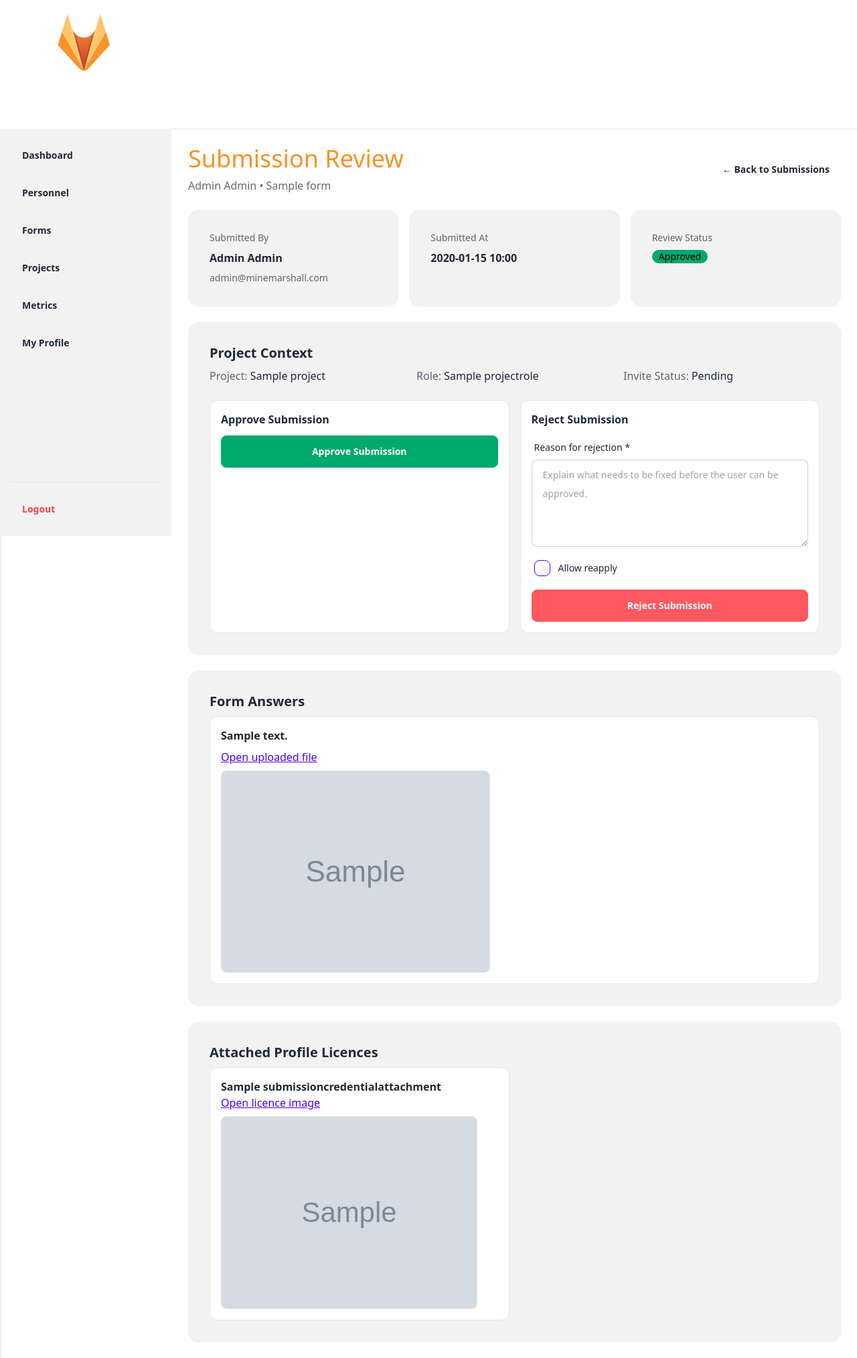
After one commit to lkemp7/MineMarshall, a Django app: page /dashboard/submissions/1/ in a window 1280 px wide. The commit adds this page. Shown: the whole page at 67% size. Run offline with Django 5.2, Linux system fonts and the light colour scheme; a user stored in the database is signed in; data comes from the database, SQL or seed files in the repository; tables that the repository leaves empty hold one stand-in row (values such as "Sample post"); grey boxes marked "Sample" are stand-in pictures; some libraries are stand-ins or nearby versions.

Commit message:
Update submission review workflow and metrics view

```diff
--- a/dashboard/models.py
+++ b/dashboard/models.py
@@ -257,6 +257,8 @@ class ProjectInvite(models.Model):
         related_name="project_invites_reviewed",
     )
     reviewed_at = models.DateTimeField(null=True, blank=True)
+    rejection_reason = models.TextField(blank=True)
+    allow_reapply = models.BooleanField(default=False)
     invited_at = models.DateTimeField(auto_now_add=True)
     viewed_at = models.DateTimeField(null=True, blank=True)
     completed_at = models.DateTimeField(null=True, blank=True)
--- /dev/null
+++ b/dashboard/templates/submission_detail.html
@@ -0,0 +1,159 @@
+{% extends "base.html" %}
+
+{% block content %}
+<div class="max-w-5xl mx-auto space-y-6">
+  <div class="flex items-center justify-between">
+    <div>
+      <h1 class="text-4xl text-[#F79327]">Submission Review</h1>
+      <p class="opacity-70 mt-2">
+        {{ submission.user.first_name }} {{ submission.user.last_name }} • {{ submission.form.title }}
+      </p>
+    </div>
+    {% if linked_invite %}
+      <a href="{% url 'project_submissions' linked_invite.project.id %}" class="btn btn-ghost">← Back to Submissions</a>
+    {% else %}
+      <a href="{% url 'dashboard' %}" class="btn btn-ghost">← Back</a>
+    {% endif %}
+  </div>
+
+  <div class="grid grid-cols-1 md:grid-cols-3 gap-4">
+    <div class="card bg-base-200 shadow-sm">
+      <div class="card-body">
+        <div class="text-sm opacity-70">Submitted By</div>
+        <div class="font-semibold">{{ submission.user.first_name }} {{ submission.user.last_name }}</div>
+        <div class="text-sm opacity-70">{{ submission.user.email }}</div>
+      </div>
+    </div>
+
+    <div class="card bg-base-200 shadow-sm">
+      <div class="card-body">
+        <div class="text-sm opacity-70">Submitted At</div>
+        <div class="font-semibold">{{ submission.submitted_at|date:"Y-m-d H:i" }}</div>
+      </div>
+    </div>
+
+    <div class="card bg-base-200 shadow-sm">
+      <div class="card-body">
+        <div class="text-sm opacity-70">Review Status</div>
+        {% if linked_invite %}
+          {% if linked_invite.review_status == 'approved' %}
+            <span class="badge badge-success">Approved</span>
+          {% elif linked_invite.review_status == 'rejected' %}
+            <span class="badge badge-error">Rejected</span>
+          {% else %}
+            <span class="badge badge-warning">Pending Review</span>
+          {% endif %}
+        {% else %}
+          <span class="badge badge-ghost">Unlinked</span>
+        {% endif %}
+      </div>
+    </div>
+  </div>
+
+  {% if linked_invite %}
+  <div class="card bg-base-200 shadow-sm">
+    <div class="card-body">
+      <h2 class="card-title">Project Context</h2>
+      <div class="grid grid-cols-1 md:grid-cols-3 gap-4">
+        <div><span class="opacity-70">Project:</span> {{ linked_invite.project.title }}</div>
+        <div><span class="opacity-70">Role:</span> {{ linked_invite.project_role.title }}</div>
+        <div><span class="opacity-70">Invite Status:</span> {{ linked_invite.get_status_display }}</div>
+      </div>
+
+      {% if linked_invite.review_status == 'rejected' and linked_invite.rejection_reason %}
+        <div class="alert alert-error mt-4">
+          <div>
+            <div class="font-semibold">Previous Rejection Reason</div>
+            <div class="text-sm">{{ linked_invite.rejection_reason }}</div>
+            {% if linked_invite.allow_reapply %}
+              <div class="text-xs mt-1 opacity-80">Reapply was allowed for this user.</div>
+            {% endif %}
+          </div>
+        </div>
+      {% endif %}
+
+      <div class="grid grid-cols-1 lg:grid-cols-2 gap-4 mt-4">
+        <div class="bg-base-100 rounded-xl p-4 border border-base-300">
+          <h3 class="font-semibold mb-3">Approve Submission</h3>
+          <form method="post" action="{% url 'update_project_invite_review_status' linked_invite.id %}">
+            {% csrf_token %}
+            <input type="hidden" name="review_status" value="approved">
+            <input type="hidden" name="next" value="{{ request.path }}">
+            <button type="submit" class="btn btn-success text-white w-full">Approve Submission</button>
+          </form>
+        </div>
+
+        <div class="bg-base-100 rounded-xl p-4 border border-base-300">
+          <h3 class="font-semibold mb-3">Reject Submission</h3>
+          <form method="post" action="{% url 'update_project_invite_review_status' linked_invite.id %}" class="space-y-3">
+            {% csrf_token %}
+            <input type="hidden" name="review_status" value="rejected">
+            <input type="hidden" name="next" value="{{ request.path }}">
+
+            <div class="form-control">
+              <label class="label"><span class="label-text">Reason for rejection *</span></label>
+              <textarea name="rejection_reason" class="textarea textarea-bordered" rows="4" required
+                        placeholder="Explain what needs to be fixed before the user can be approved."></textarea>
+            </div>
+
+            <div class="form-control">
+              <label class="cursor-pointer label justify-start gap-3">
+                <input type="checkbox" name="allow_reapply" class="checkbox checkbox-primary">
+                <span class="label-text">Allow reapply</span>
+              </label>
+            </div>
+
+            <button type="submit" class="btn btn-error text-white w-full">Reject Submission</button>
+          </form>
+        </div>
+      </div>
+    </div>
+  </div>
+{% endif %}
+
+  <div class="card bg-base-200 shadow-sm">
+    <div class="card-body">
+      <h2 class="card-title">Form Answers</h2>
+
+      <div class="space-y-4">
+        {% for answer in answers %}
+          <div class="bg-base-100 rounded-xl p-4 border border-base-300">
+            <div class="font-semibold mb-2">{{ answer.question.question_text }}</div>
+
+            {% if answer.answer_file %}
+              <div class="space-y-2">
+                <a href="{{ answer.answer_file.url }}" target="_blank" class="link link-primary">Open uploaded file</a>
+                <img src="{{ answer.answer_file.url }}" alt="Uploaded answer file" class="max-h-80 rounded-lg border border-base-300" />
+              </div>
+            {% else %}
+              <div class="whitespace-pre-wrap">{{ answer.answer_text|default:"—" }}</div>
+            {% endif %}
+          </div>
+        {% empty %}
+          <div class="opacity-70">No answers found.</div>
+        {% endfor %}
+      </div>
+    </div>
+  </div>
+
+  <div class="card bg-base-200 shadow-sm">
+    <div class="card-body">
+      <h2 class="card-title">Attached Profile Licences</h2>
+
+      {% if submission.attached_credentials.all %}
+        <div class="grid grid-cols-1 md:grid-cols-2 gap-4">
+          {% for cred in submission.attached_credentials.all %}
+            <div class="bg-base-100 rounded-xl p-4 border border-base-300 space-y-2">
+              <div class="font-semibold">{{ cred.title }}</div>
+              <a href="{{ cred.image.url }}" target="_blank" class="link link-primary">Open licence image</a>
+              <img src="{{ cred.image.url }}" alt="{{ cred.title }}" class="max-h-72 rounded-lg border border-base-300" />
+            </div>
+          {% endfor %}
+        </div>
+      {% else %}
+        <div class="opacity-70">No attached profile licences.</div>
+      {% endif %}
+    </div>
+  </div>
+</div>
+{% endblock %}
--- a/dashboard/urls.py
+++ b/dashboard/urls.py
@@ -12,6 +12,8 @@ urlpatterns = [
     path('personnel/<int:user_id>/', views.user_profile, name='user_profile'),
     path('metrics/', views.metrics, name='metrics'),
     path('metrics/invite/<int:invite_id>/review/', views.update_project_invite_review_status, name='update_project_invite_review_status'),
+    path('projects/<int:pk>/submissions/', views.project_submissions, name='project_submissions'),
+    path('submissions/<int:submission_id>/', views.view_submission, name='view_submission'),
     path('forms/submit/', views.submit_authorization_form, name='submit_authorization_form'),
     path('personnel/<int:pk>/edit/', views.edit_user_profile, name='edit_user_profile'),
     path('personnel/<int:pk>/delete/', views.delete_user, name='delete_user'),
--- a/dashboard/views.py
+++ b/dashboard/views.py
@@ -361,18 +361,68 @@ def update_project_invite_review_status(request, invite_id):
     )
 
     new_status = request.POST.get("review_status")
+    next_url = (
+        request.POST.get("next")
+        or request.META.get("HTTP_REFERER")
+        or reverse("project_submissions", args=[invite.project_id])
+    )
+
     if new_status not in ["pending_review", "approved", "rejected"]:
         messages.error(request, "Invalid review status.")
-        return redirect(f"{reverse('metrics')}?project={invite.project_id}")
+        return redirect(next_url)
 
-    invite.review_status = new_status
+    if new_status == "approved":
+        invite.review_status = "approved"
+        invite.reviewed_by = request.user
+        invite.reviewed_at = timezone.now()
+        invite.rejection_reason = ""
+        invite.allow_reapply = False
+        invite.save(update_fields=[
+            "review_status",
+            "reviewed_by",
+            "reviewed_at",
+            "rejection_reason",
+            "allow_reapply",
+        ])
+        messages.success(
+            request,
+            f"{invite.user.get_full_name() or invite.user.email} marked as Approved."
+        )
+        return redirect(next_url)
+
+    if new_status == "rejected":
+        rejection_reason = (request.POST.get("rejection_reason") or "").strip()
+        allow_reapply = request.POST.get("allow_reapply") == "on"
+
+        if not rejection_reason:
+            messages.error(request, "A rejection reason is required.")
+            return redirect(next_url)
+
+        invite.review_status = "rejected"
+        invite.reviewed_by = request.user
+        invite.reviewed_at = timezone.now()
+        invite.rejection_reason = rejection_reason
+        invite.allow_reapply = allow_reapply
+        invite.save(update_fields=[
+            "review_status",
+            "reviewed_by",
+            "reviewed_at",
+            "rejection_reason",
+            "allow_reapply",
+        ])
+
+        messages.success(
+            request,
+            f"{invite.user.get_full_name() or invite.user.email} marked as Rejected."
+        )
+        return redirect(next_url)
+
+    invite.review_status = "pending_review"
     invite.reviewed_by = request.user
     invite.reviewed_at = timezone.now()
     invite.save(update_fields=["review_status", "reviewed_by", "reviewed_at"])
-
-    messages.success(request, f"{invite.user.get_full_name() or invite.user.email} marked as {invite.get_review_status_display()}.")
-    return redirect(f"{reverse('metrics')}?project={invite.project_id}")
-
+    messages.success(request, "Review status updated.")
+    return redirect(next_url)
 
 @require_POST
 @login_required
@@ -810,11 +860,6 @@ def update_form(request, pk):
 
     return HttpResponse(status=405)
 
-### Project setup
-
-def _is_admin_or_manager(user):
-    return getattr(user, "role", None) in ["admin", "manager"]
-
 
 @login_required
 def projects_home(request):
@@ -1035,6 +1080,10 @@ def project_invite_form(request, invite_id):
         messages.error(request, "No required form has been configured for this role yet.")
         return redirect("my_projects")
 
+    if invite.review_status == "rejected" and not invite.allow_reapply:
+        messages.error(request, "This submission was rejected and is not currently open for reapplication.")
+        return redirect("my_projects")
+
     if invite.status == "pending":
         invite.status = "viewed"
         invite.viewed_at = timezone.now()
@@ -1078,7 +1127,6 @@ def project_invite_form(request, invite_id):
                     answer_file=uploaded_file if uploaded_file else None,
                 )
 
-            # Automatically attach all additional profile licences to every submission
             additional_credentials = request.user.credentials.filter(required=False, image__isnull=False)
             for cred in additional_credentials:
                 SubmissionCredentialAttachment.objects.create(
@@ -1090,7 +1138,20 @@ def project_invite_form(request, invite_id):
 
             invite.status = "completed"
             invite.completed_at = timezone.now()
-            invite.save(update_fields=["status", "completed_at"])
+            invite.review_status = "pending_review"
+            invite.reviewed_by = None
+            invite.reviewed_at = None
+            invite.rejection_reason = ""
+            invite.allow_reapply = False
+            invite.save(update_fields=[
+                "status",
+                "completed_at",
+                "review_status",
+                "reviewed_by",
+                "reviewed_at",
+                "rejection_reason",
+                "allow_reapply",
+            ])
 
             FormAssignment.objects.filter(form=required_form, user=request.user).update(
                 completed=True,
@@ -1213,3 +1274,110 @@ def onboarding_default_form(request, token):
         "ocr_licence_number": ocr_data.get("licence_number") or "",
     }
     return render(request, "forms/onboarding_default_form.html", context)
+
+@login_required
+def project_submissions(request, pk):
+    if not _is_admin_or_manager(request.user):
+        messages.error(request, "You do not have permission to view project submissions.")
+        return redirect("dashboard")
+
+    project = get_object_or_404(
+        Project.objects.prefetch_related(
+            Prefetch(
+                "roles",
+                queryset=ProjectRole.objects.select_related("required_form")
+            ),
+            Prefetch(
+                "invites",
+                queryset=ProjectInvite.objects.select_related(
+                    "user",
+                    "project_role",
+                    "project_role__required_form",
+                    "reviewed_by",
+                ).prefetch_related("user__credentials")
+            ),
+        ),
+        pk=pk,
+    )
+
+    role_sections = []
+
+    for role in project.roles.all().order_by("title"):
+        role_invites = [invite for invite in project.invites.all() if invite.project_role_id == role.id]
+        rows = []
+
+        for invite in role_invites:
+            required_form = role.required_form
+            latest_submission = None
+
+            if required_form:
+                latest_submission = (
+                    FormSubmission.objects
+                    .filter(form=required_form, user=invite.user)
+                    .order_by("-submitted_at")
+                    .first()
+                )
+
+            derived_status, has_issue, expired_creds = _project_member_status(invite)
+
+            rows.append({
+                "invite": invite,
+                "user": invite.user,
+                "submission": latest_submission,
+                "derived_status": derived_status,
+                "has_compliance_issue": has_issue,
+                "expired_credentials": expired_creds,
+            })
+
+        role_sections.append({
+            "role": role,
+            "rows": rows,
+        })
+
+    return render(
+        request,
+        "project_submissions.html",
+        {
+            "project": project,
+            "role_sections": role_sections,
+        },
+    )
+
+
+@login_required
+def view_submission(request, submission_id):
+    if not _is_admin_or_manager(request.user):
+        messages.error(request, "You do not have permission to view submissions.")
+        return redirect("dashboard")
+
+    submission = get_object_or_404(
+        FormSubmission.objects.select_related("form", "user").prefetch_related(
+            "answers__question",
+            "attached_credentials",
+        ),
+        pk=submission_id,
+    )
+
+    linked_invite = (
+        ProjectInvite.objects.select_related(
+            "project",
+            "project_role",
+            "project_role__required_form",
+            "reviewed_by",
+        )
+        .filter(user=submission.user, project_role__required_form=submission.form)
+        .order_by("-invited_at")
+        .first()
+    )
+
+    answers = submission.answers.all().order_by("question__order")
+
+    return render(
+        request,
+        "submission_detail.html",
+        {
+            "submission": submission,
+            "answers": answers,
+            "linked_invite": linked_invite,
+        },
+    )
```
Also changed, not shown: dashboard/templates/metrics.html (+5 -14 lines), dashboard/templates/my_projects.html (+26 -0 lines), dashboard/templates/project_detail.html (+11 -4 lines), dashboard/templates/project_submissions.html (added, +125 -0 lines), dashboard/migrations/0013_projectinvite_rejection_reason.py (added), dashboard/migrations/0014_alter_credential_image_and_more.py (added), 1 other file.
